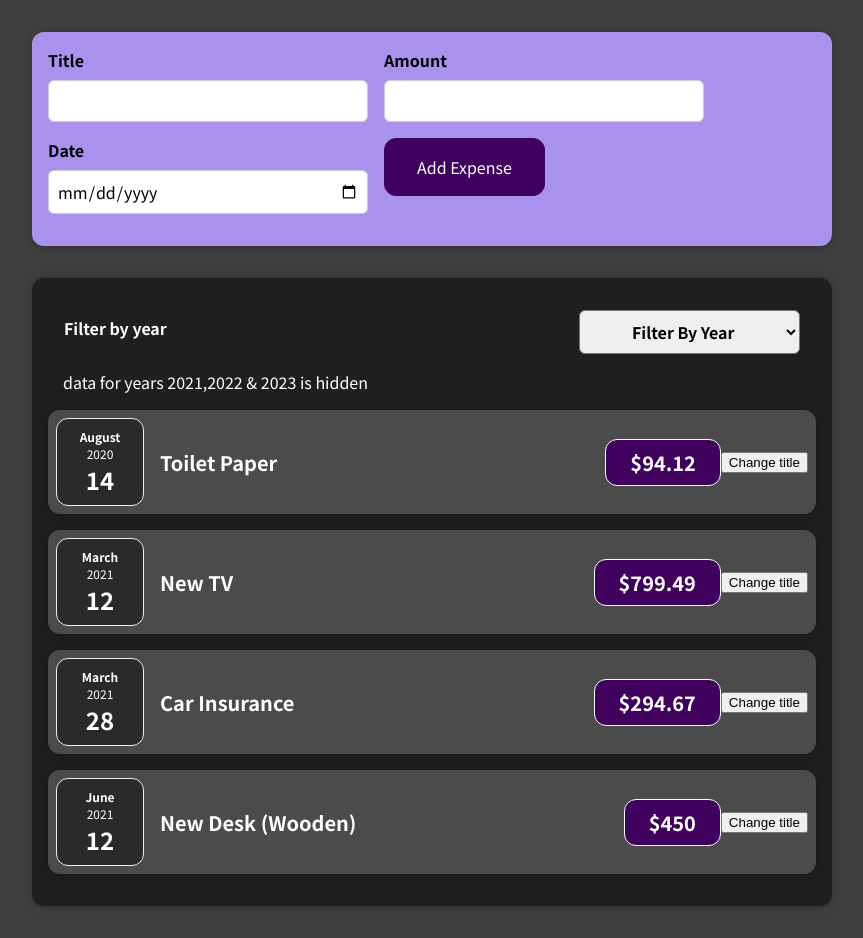
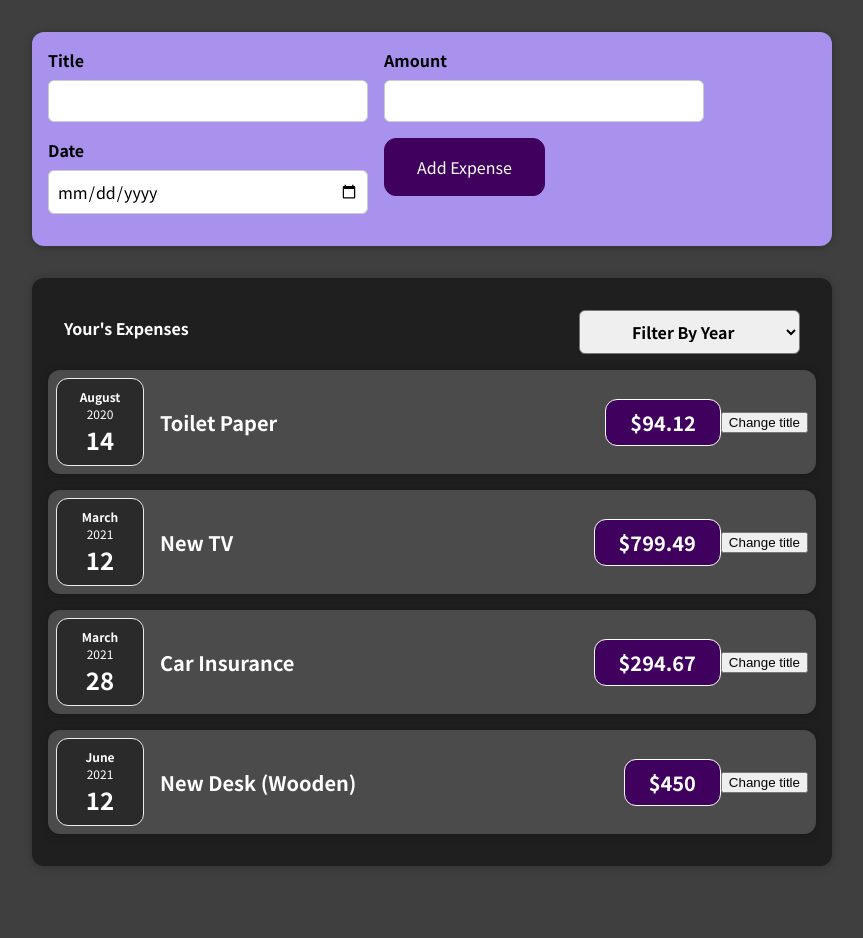
Before and after one commit to zaid218/expensetracker, a React (Create React App) app: page / in a window 1280 px wide. Shown: the whole page, without its empty margins (208-1071 px from the left). After the commit the page ends 898 px from the top, so only its background shows below. Built offline with nearby package versions, Linux system fonts and the light colour scheme.

Commit message:
use of filter

```diff
--- a/src/components/Expenses/Expenses.js
+++ b/src/components/Expenses/Expenses.js
@@ -5,18 +5,32 @@ import ExpensesFilter from "./ExpensesFilter.js";
 import Card from "../UI/Card";
 function Expenses(props) {
   const [filterYear, setFilterYear] = useState("");
-  let filterInfoText = "2021,2022 & 2023 ";
+  //let filterInfoText = "2021,2022 & 2023 ";
+
+  let expensecontent = (
+    <p style={{ marginLeft: "15px", color: "white" }}>NO Expenses found</p>
+  );
   const sub_expenses = props.items.filter((list) => {
-    if (filterYear === ''|| filterYear=='0000')
-      return true;
-      else return (list.date.getFullYear().toString() === filterYear)
+    if (filterYear === "" || filterYear === "0000") return true;
+    else return list.date.getFullYear().toString() === filterYear;
+  });
+  if (sub_expenses.length > 0) {
+    expensecontent=sub_expenses.map((expens) => (
+      <XcpenseItem
+        key={expens.id}
+        title={expens.title}
+        amount={expens.amount}
+        date={expens.date}
+      />
+    ));
+  }
 
-  });
 
-  if (filterYear === "2021") filterInfoText = "2020,2022 & 2023";
-  else if (filterYear === "2022") filterInfoText = "2020,2021 & 2023";
-  else if (filterYear === "2023") filterInfoText = "2020,2021 & 2022";
-  else filterInfoText = "2021,2022 & 2023";
+
+  // if (filterYear === "2021") filterInfoText = "2020,2022 & 2023";
+  // else if (filterYear === "2022") filterInfoText = "2020,2021 & 2023";
+  // else if (filterYear === "2023") filterInfoText = "2020,2021 & 2022";
+  // else filterInfoText = "2021,2022 & 2023";
 
   const filterChangeHandler = (selectedYear) => {
     setFilterYear(selectedYear);
@@ -29,18 +43,7 @@ function Expenses(props) {
           selected={filterYear}
           onChangeFilter={filterChangeHandler}
         />
-        <p style={{ color: "white", marginLeft: "15px" }}>
-          {" "}
-          data for years {filterInfoText} is hidden
-        </p>
-        {sub_expenses.map((expens) => (
-          <XcpenseItem
-            key={expens.id}
-            title={expens.title}
-            amount={expens.amount}
-            date={expens.date}
-          />
-        ))}
+        {expensecontent}
         {/*<XcpenseItem
           title={props.items[0].title}
           amount={props.items[0].amount}
--- a/src/components/Expenses/ExpensesFilter.js
+++ b/src/components/Expenses/ExpensesFilter.js
@@ -7,7 +7,7 @@ const ExpensesFilter = (props) => {
   return (
     <div className="expenses-filter">
       <div className="expenses-filter__control">
-        <label>Filter by year</label>
+        <label>Your's Expenses</label>
         <select
           name=""
           id=""
```
Also changed, not shown: src/components/Expenses/ExpensesList.css (added, +9 -0 lines), src/components/Expenses/ExpensesList.js (added, +19 -0 lines).
